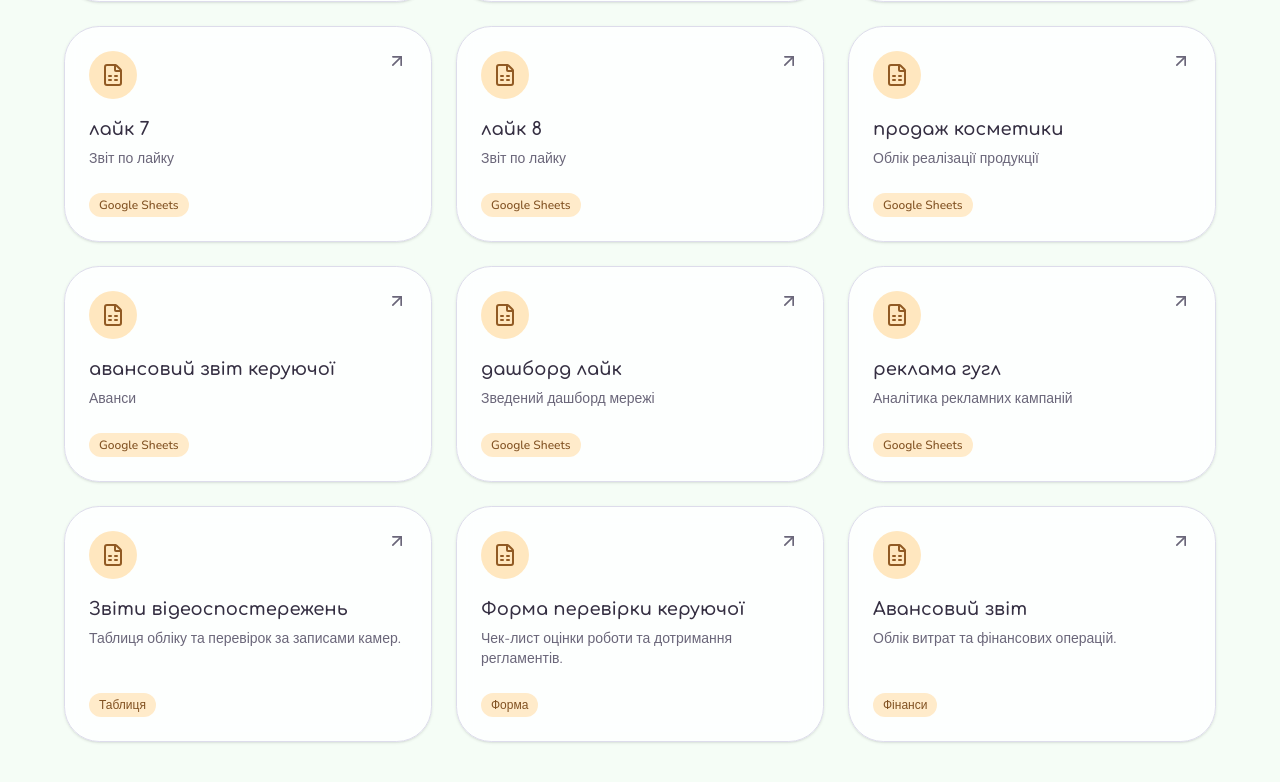
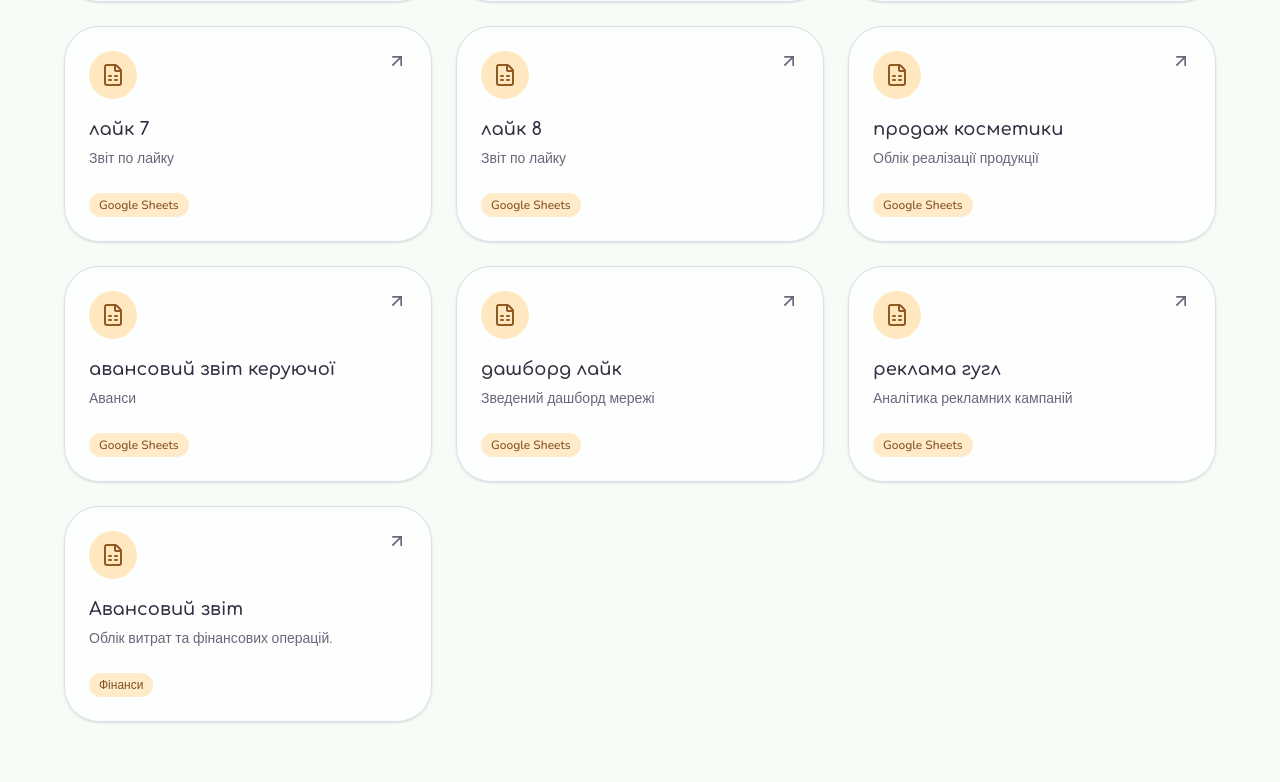
Before and after one commit to Nana-lana/like-hub, a Next.js app in the folder сайт/: page /reports in a window 1280 px wide. Shown: the part 724-1506 px from the top of the page. Built offline with nearby package versions, Linux system fonts and the light colour scheme.

Commit message:
Update page.tsx

```diff
--- a/сайт/app/reports/page.tsx
+++ b/сайт/app/reports/page.tsx
@@ -12,19 +12,7 @@ export default function ReportsPage() {
 
   // Нові додані посилання
   const customLinks = [
-    {
-      title: "Звіти відеоспостережень",
-      description: "Таблиця обліку та перевірок за записами камер.",
-      url: "https://docs.google.com/spreadsheets/d/1QAg15Hf31G4INaYi3_Wd_xQnwIMU0x848SvffBtViLE/edit?gid=0#gid=0",
-      tag: "Таблиця",
-    },
-    {
-      title: "Форма перевірки керуючої",
-      description: "Чек-лист оцінки роботи та дотримання регламентів.",
-      url: "https://docs.google.com/forms/d/e/1FAIpQLSezA0d9WH9TLqbhJoJ4bhpsS_XFTjLvNXrbfgPKrWtOyDAgBA/viewform?usp=sharing&ouid=112373292964682302363",
-      tag: "Форма",
-    },
-    {
+       {
       title: "Авансовий звіт",
       description: "Облік витрат та фінансових операцій.",
       url: "https://docs.google.com/spreadsheets/d/1kUBtAiJU_u0C-PgHeruojpWxbxnbZG_kmn-Ug1KnKlE/edit?usp=drive_link",
```
